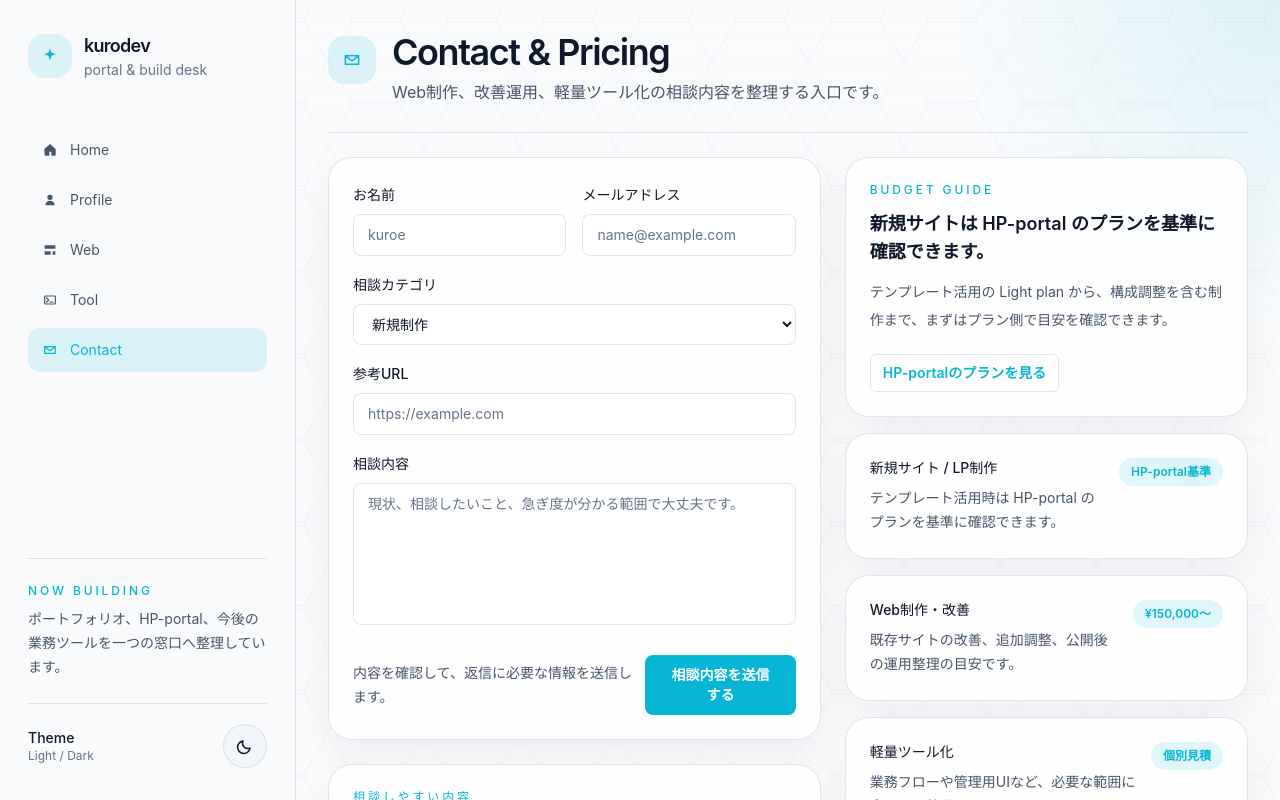
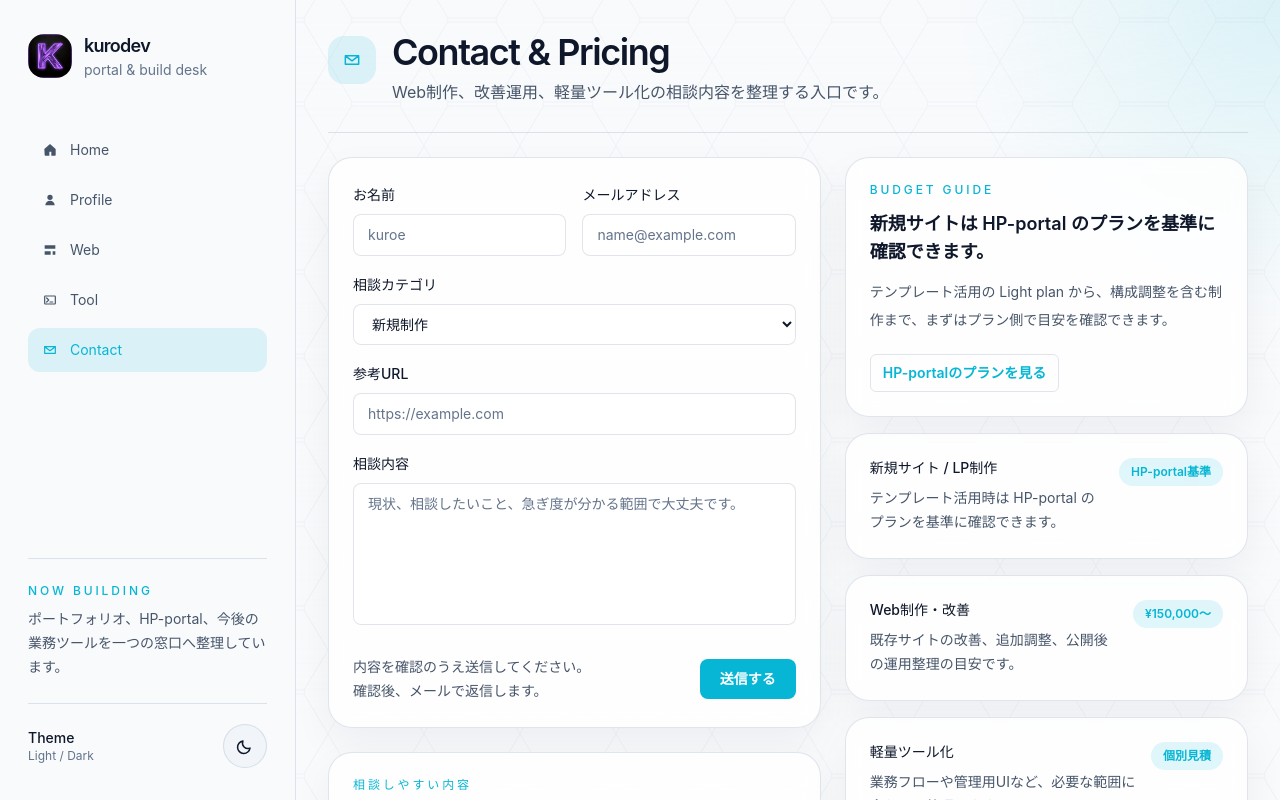
Before and after one commit to kurodev-web-tools/kurodev-hp, a Next.js app: page /contact in a window 1280 px wide. Built offline with nearby package versions, Linux system fonts and the light colour scheme; no server answers.

Commit message:
Fix contact brand icon references

```diff
--- a/components/contact-form.js
+++ b/components/contact-form.js
@@ -151,10 +151,11 @@ export function ContactForm() {
 
         <div className="mt-6 flex flex-col gap-3 md:flex-row md:items-center md:justify-between">
           <p className="text-sm leading-6 text-[var(--text-soft)]">
-            内容を確認して、返信に必要な情報を送信します。
+            <span className="block">内容を確認のうえ送信してください。</span>
+            <span className="block">確認後、メールで返信します。</span>
           </p>
           <button type="submit" className="button-primary border-0 disabled:cursor-not-allowed disabled:opacity-60" disabled={status === "sending"}>
-            {status === "sending" ? "送信中..." : "相談内容を送信する"}
+            {status === "sending" ? "送信中..." : "送信する"}
           </button>
         </div>
 
--- a/components/mobile-nav.js
+++ b/components/mobile-nav.js
@@ -1,6 +1,7 @@
 "use client";
 
 import Link from "next/link";
+import Image from "next/image";
 import { usePathname } from "next/navigation";
 import { useEffect, useState } from "react";
 import { navigationItems } from "@/lib/navigation";
@@ -26,9 +27,7 @@ export function MobileNav() {
     <>
       <header className="panel-strong sticky top-4 z-40 flex items-center justify-between rounded-[28px] px-4 py-3 lg:hidden">
         <Link href="/" className="flex items-center gap-3">
-          <div className="flex h-10 w-10 items-center justify-center rounded-2xl bg-[var(--accent-soft)] text-[var(--accent)]">
-            <Icon name="spark" className="h-5 w-5" />
-          </div>
+          <Image src="/favicon.png" alt="" width={40} height={40} className="h-10 w-10 rounded-2xl object-cover" priority />
           <div>
             <p className="text-base font-semibold tracking-[-0.04em]">kurodev</p>
             <p className="text-xs text-[var(--text-faint)]">portal site</p>
--- a/components/sidebar.js
+++ b/components/sidebar.js
@@ -1,6 +1,7 @@
 "use client";
 
 import Link from "next/link";
+import Image from "next/image";
 import { usePathname } from "next/navigation";
 import { navigationItems } from "@/lib/navigation";
 import { Icon } from "@/components/ui/icon";
@@ -13,9 +14,7 @@ export function Sidebar() {
     <aside className="hidden h-full w-[296px] shrink-0 border-r border-[var(--border)] bg-[var(--sidebar-bg)] lg:block">
       <div className="flex h-full min-h-0 flex-col px-7 py-8">
         <div className="flex items-center gap-3">
-          <div className="flex h-11 w-11 items-center justify-center rounded-2xl bg-[var(--accent-soft)] text-[var(--accent)]">
-            <Icon name="spark" className="h-5 w-5" />
-          </div>
+          <Image src="/favicon.png" alt="" width={44} height={44} className="h-11 w-11 rounded-2xl object-cover" priority />
           <div>
             <p className="text-lg font-semibold tracking-[-0.04em]">kurodev</p>
             <p className="text-sm text-[var(--text-faint)]">portal & build desk</p>
```
